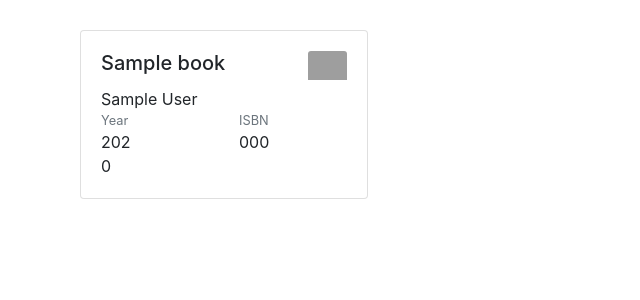
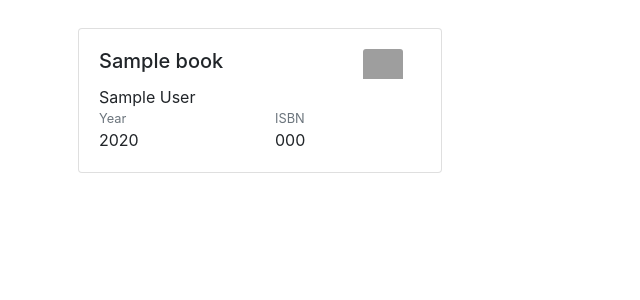
Before and after one commit to siawashkasra/project1, a Flask app: template templates/index.html in a window 1280 px wide. Shown: the part 76-376 px from the top of the page, without its empty margins (0-640 px from the left). Run offline with Flask 2, Linux system fonts and the light colour scheme; the template is opened without the code that fills it: most values are stand-ins (such as "Sample title", 1, 10 or a date in 2020); some libraries are stand-ins or nearby versions; grey boxes are pictures that could not be loaded.

Commit message:
Improved responsive design

```diff
--- a/controller.py
+++ b/controller.py
@@ -66,15 +66,15 @@ class Controller():
         form = ReviewForm()
         if form.validate_on_submit():
             review = form.reviews.data
-            self.db.execute("insert into reviews (review, rate, user_id, book_id, create_date) values (:review, :rate, :user_id, :book_id, :create_date)",
-                                            {"review": review, "rate": "This is rate", "user_id": session["user_id"], "book_id": book_id, "create_date": "now()"})
+            self.db.execute("insert into reviews (text, rate, user_id, book_id, create_date) values (:text, :rate, :user_id, :book_id, :create_date)",
+                                            {"text": review, "rate": "This is rate", "user_id": session["user_id"], "book_id": book_id, "create_date": "now()"})
             self.db.commit()
 
 
 
     #Return list of all reviews for a book
     def get_reviews_by_id(self, book_id):
-        reviews = self.db.execute("select concat(first_name, ' ', last_name) as full_name, user_name, review, date_trunc('second', create_date) as create_date from users u join profiles p on p.user_id = u.id join reviews r on r.user_id = u.id where book_id = :book_id order by create_date desc;",
+        reviews = self.db.execute("select concat(first_name, ' ', last_name) as full_name, user_name, text, date_trunc('second', create_date) as create_date from users u join profiles p on p.user_id = u.id join reviews r on r.user_id = u.id where book_id = :book_id order by create_date desc;",
                                                     {"book_id": book_id}).fetchall()
         return reviews
 
--- a/static/css/custom.css
+++ b/static/css/custom.css
@@ -1,15 +1,13 @@
+html {
+    font-size: 1rem;
+  }
+
 input[type="search"] {
     text-align: center;
 }
 
 input[type="search"]:active, input[type="search"]:hover {
     border-width: 2px;
-}
-
-.message {
-    font-size: large;
-    text-align: center;
-    font-weight: bolder;
 }
 
 .col {
@@ -70,3 +68,7 @@ textarea {
 .register {
     margin-top: 50px;
 }
+
+.card {
+    height: 100%;
+}
--- a/templates/index.html
+++ b/templates/index.html
@@ -4,30 +4,13 @@
 
 {% include "layouts/navbar.html" %}
 {% block main %}
-   <!-- Search Starts-->
-          <div class="row message">
-            <div class="col">
-              {% if message and message["error"] %}
-              <div class="alert alert-danger" role="alert">
-                <p>No results were found for <i><b>{{ message["error"] }}!</b></i></p>
-              </div>
-              {% elif message and message["success"] %}
-                <div class="alert alert-success" role="alert">
-                  <p>Results for <i><b>{{ message["success"] }}</b></i></p>
-                </div>
-              {% endif %}
-            </div>
-          </div>
-<!--Search Ends-->
-<div class="row">
+
+{% include "layouts/flash.html" %}
+<div class="row test">
         {% for book in books %}
-        <div class="col">
+        <div class="col-lg-4 col-md-6 p-2">
             <a href="{{url_for('show', id=book.id)}}" class="card_link">
-              <div class="card" style="width: 18rem;">
-                <!-- <div class="row">
-                  <div class="col-4">
-                  </div>
-                </div> -->
+              <div class="card">
                 <div class="card-body">
                     <div class="row justify-content-between">
                       <div class="col-9">
--- /dev/null
+++ b/templates/layouts/flash.html
@@ -0,0 +1,15 @@
+<!-- Flash Messages-->
+          <div class="row">
+            <div class="col">
+              {% if message and message["error"] %}
+              <div class="alert alert-danger" role="alert">
+                <p>No results were found for <i><b>{{ message["error"] }}!</b></i></p>
+              </div>
+              {% elif message and message["success"] %}
+                <div class="alert alert-success" role="alert">
+                  <p>Results for <i><b>{{ message["success"] }}</b></i></p>
+                </div>
+              {% endif %}
+            </div>
+          </div>
+<!--Flash Messages Ends-->
--- a/templates/pages/book.html
+++ b/templates/pages/book.html
@@ -7,7 +7,7 @@
         <div class="col">
             {% for r in reviews["all_reviews"]%}
                 <blockquote class="blockquote">
-                <p class="mb-0">{{ r.review }}</p>
+                <p class="mb-0">{{ r.text }}</p>
                 <footer class="blockquote-footer text-right">{{ r.full_name }} <cite title="Source Title"><small class="text-muted">{{ r.create_date }}</small></cite></footer>
                 </blockquote>
             {% endfor %}
```
